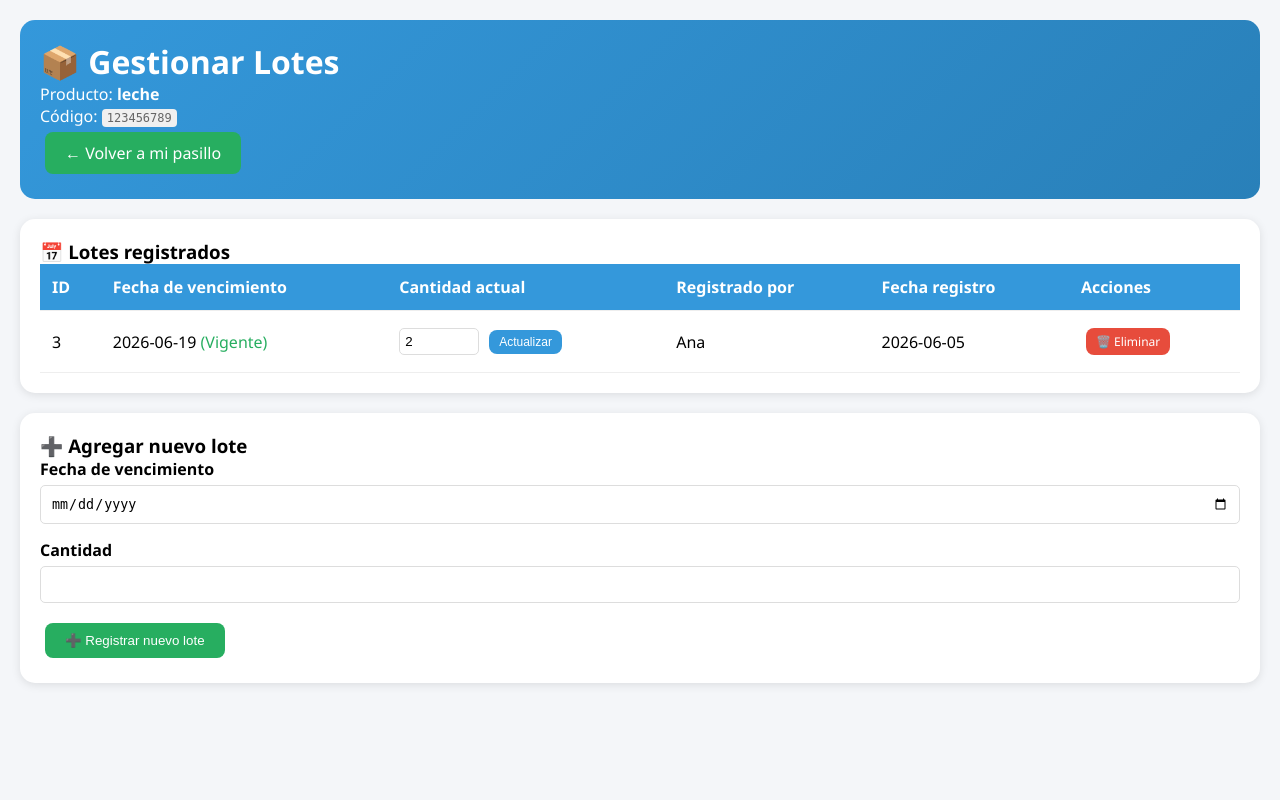
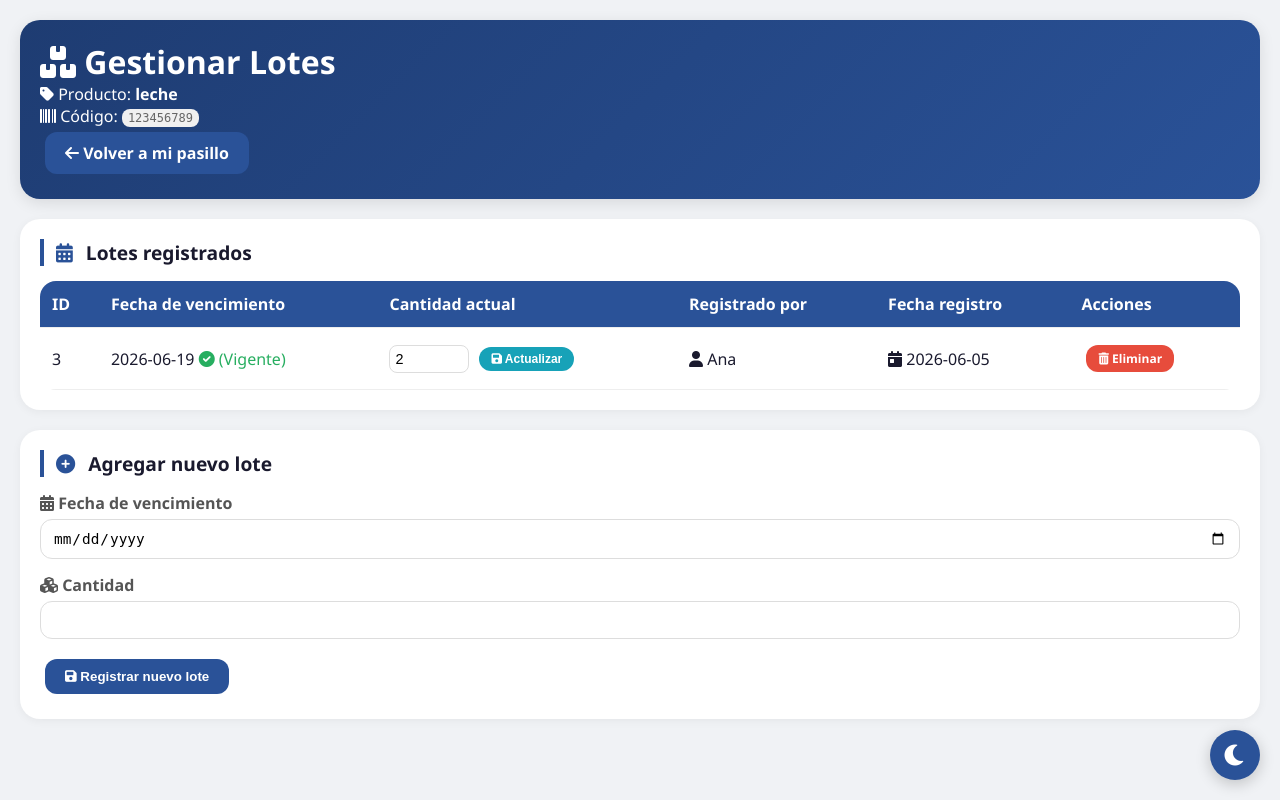
Before and after one commit to Danielblin/control-mass, a Flask app: page /gestionar_lotes/123456789 in a window 1280 px wide. Run offline with Flask 3, Linux system fonts and the light colour scheme; a user stored in the database is signed in; data comes from the database, SQL or seed files in the repository.

Commit message:
Actualizar gestión de lotes: diseño moderno y modo oscuro

```diff
--- a/templates/gestionar_lotes.html
+++ b/templates/gestionar_lotes.html
@@ -1,44 +1,215 @@
 <!DOCTYPE html>
-<html>
+<html lang="es">
 <head>
     <title>Gestionar Lotes - {{ producto[0] }}</title>
     <meta charset="UTF-8">
+    <meta name="viewport" content="width=device-width, initial-scale=1.0, user-scalable=yes">
+    <!-- Font Awesome 6 (íconos profesionales) -->
+    <link rel="stylesheet" href="https://cdnjs.cloudflare.com/ajax/libs/font-awesome/6.0.0-beta3/css/all.min.css">
     <style>
         * { margin: 0; padding: 0; box-sizing: border-box; }
-        body { font-family: 'Segoe UI', Arial, sans-serif; background: #f4f6f9; padding: 20px; }
-        .header { background: linear-gradient(135deg, #3498db 0%, #2980b9 100%); color: white; padding: 20px; border-radius: 15px; margin-bottom: 20px; }
-        .btn { padding: 10px 20px; border: none; border-radius: 8px; cursor: pointer; text-decoration: none; display: inline-block; margin: 5px; }
-        .btn-primary { background: #27ae60; color: white; }
+        body {
+            font-family: 'Segoe UI', Tahoma, Geneva, Verdana, sans-serif;
+            background: #f0f2f5;
+            padding: 20px;
+            color: #1a1a2e;
+            transition: background 0.3s, color 0.3s;
+        }
+
+        /* Modo oscuro */
+        body.dark-mode {
+            background: #1a1a2e;
+            color: #e0e0e0;
+        }
+
+        body.dark-mode .card {
+            background: #2d2d44;
+            color: #e0e0e0;
+        }
+
+        body.dark-mode table {
+            background: #2d2d44;
+        }
+
+        body.dark-mode th {
+            background: #4a6a9a;
+        }
+
+        body.dark-mode td {
+            border-bottom-color: #4a4a6a;
+        }
+
+        body.dark-mode .codigo-barras {
+            background: #4a4a6a;
+            color: #e0e0e0;
+        }
+
+        body.dark-mode input, body.dark-mode select {
+            background: #3a3a5a;
+            border-color: #5a5a7a;
+            color: #e0e0e0;
+        }
+
+        body.dark-mode .alerta {
+            background: #3a3a2a;
+        }
+
+        .header {
+            background: linear-gradient(135deg, #1e3c72 0%, #2a5298 100%);
+            color: white;
+            padding: 20px;
+            border-radius: 20px;
+            margin-bottom: 20px;
+            box-shadow: 0 4px 15px rgba(0,0,0,0.1);
+        }
+
+        body.dark-mode .header {
+            background: linear-gradient(135deg, #2a2a4a 0%, #3a3a6a 100%);
+        }
+
+        .btn {
+            padding: 10px 20px;
+            border: none;
+            border-radius: 12px;
+            cursor: pointer;
+            text-decoration: none;
+            display: inline-block;
+            margin: 5px;
+            font-weight: 600;
+            transition: all 0.2s;
+        }
+        .btn-primary { background: #2a5298; color: white; }
+        .btn-primary:hover { background: #1e3c72; transform: translateY(-2px); }
         .btn-danger { background: #e74c3c; color: white; }
-        .btn-info { background: #3498db; color: white; }
+        .btn-danger:hover { background: #c0392b; transform: translateY(-2px); }
+        .btn-info { background: #17a2b8; color: white; }
+        .btn-info:hover { background: #138496; transform: translateY(-2px); }
         .btn-warning { background: #f39c12; color: white; }
-        .btn-sm { padding: 5px 10px; font-size: 12px; }
-        .card { background: white; padding: 20px; border-radius: 15px; margin-bottom: 20px; box-shadow: 0 2px 10px rgba(0,0,0,0.1); }
+        .btn-warning:hover { background: #e67e22; transform: translateY(-2px); }
+        .btn-sm { padding: 5px 12px; font-size: 12px; }
+
+        .card {
+            background: white;
+            padding: 20px;
+            border-radius: 20px;
+            margin-bottom: 20px;
+            box-shadow: 0 2px 10px rgba(0,0,0,0.05);
+        }
+
+        .card h3 {
+            margin-bottom: 15px;
+            font-size: 1.2rem;
+            border-left: 4px solid #2a5298;
+            padding-left: 12px;
+        }
+
+        .card h3 i {
+            margin-right: 8px;
+            color: #2a5298;
+        }
+
         .form-group { margin-bottom: 15px; }
-        label { display: block; margin-bottom: 5px; font-weight: bold; }
-        input, select { width: 100%; padding: 10px; border: 1px solid #ddd; border-radius: 5px; }
-        table { width: 100%; border-collapse: collapse; }
-        th, td { padding: 12px; text-align: left; border-bottom: 1px solid #eee; }
-        th { background: #3498db; color: white; }
-        .alerta { background: #ffeaa7; border-left: 5px solid #e74c3c; }
-        .codigo-barras { font-family: monospace; font-size: 12px; color: #666; background: #f0f0f0; padding: 2px 5px; border-radius: 4px; display: inline-block; }
-        .form-editar { display: inline-flex; gap: 5px; align-items: center; }
-        .form-editar input { width: 80px; padding: 5px; border: 1px solid #ddd; border-radius: 5px; }
+        label { display: block; margin-bottom: 5px; font-weight: 600; color: #555; }
+        body.dark-mode label { color: #b0b0c0; }
+        input, select {
+            width: 100%;
+            padding: 10px 12px;
+            border: 1px solid #ddd;
+            border-radius: 12px;
+            font-size: 0.9rem;
+        }
+        input:focus, select:focus {
+            outline: none;
+            border-color: #2a5298;
+        }
+
+        table {
+            width: 100%;
+            border-collapse: collapse;
+            border-radius: 16px;
+            overflow: hidden;
+        }
+        th, td {
+            padding: 12px;
+            text-align: left;
+            border-bottom: 1px solid #eee;
+        }
+        th {
+            background: #2a5298;
+            color: white;
+            font-weight: 600;
+        }
+        .alerta {
+            background: #fff3cd;
+            border-left: 5px solid #ffc107;
+        }
+        .codigo-barras {
+            font-family: monospace;
+            font-size: 12px;
+            color: #666;
+            background: #f0f0f0;
+            padding: 2px 6px;
+            border-radius: 8px;
+            display: inline-block;
+        }
+        .form-editar {
+            display: inline-flex;
+            gap: 5px;
+            align-items: center;
+        }
+        .form-editar input {
+            width: 80px;
+            padding: 5px;
+            border: 1px solid #ddd;
+            border-radius: 8px;
+        }
         .vencido { color: #e74c3c; font-weight: bold; }
         .vigente { color: #27ae60; }
+
+        /* Botón modo oscuro flotante */
+        .dark-mode-toggle {
+            position: fixed;
+            bottom: 20px;
+            right: 20px;
+            background: #2a5298;
+            color: white;
+            border: none;
+            border-radius: 50%;
+            width: 50px;
+            height: 50px;
+            font-size: 1.5rem;
+            cursor: pointer;
+            box-shadow: 0 4px 15px rgba(0,0,0,0.2);
+            z-index: 100;
+            display: flex;
+            align-items: center;
+            justify-content: center;
+            transition: all 0.2s;
+        }
+        .dark-mode-toggle:hover {
+            transform: scale(1.05);
+        }
+
+        @media (max-width: 768px) {
+            body { padding: 12px; }
+            th, td { padding: 8px; font-size: 0.75rem; }
+            .form-editor input { width: 60px; }
+            .btn { padding: 8px 12px; }
+        }
     </style>
 </head>
 <body>
     <div class="header">
-        <h1>📦 Gestionar Lotes</h1>
-        <p>Producto: <strong>{{ producto[0] }}</strong></p>
-        <p>Código: <span class="codigo-barras">{{ codigo }}</span></p>
-        <a href="/user_pasillo" class="btn btn-primary">← Volver a mi pasillo</a>
+        <h1><i class="fas fa-boxes"></i> Gestionar Lotes</h1>
+        <p><i class="fas fa-tag"></i> Producto: <strong>{{ producto[0] }}</strong></p>
+        <p><i class="fas fa-barcode"></i> Código: <span class="codigo-barras">{{ codigo }}</span></p>
+        <a href="/user_pasillo" class="btn btn-primary"><i class="fas fa-arrow-left"></i> Volver a mi pasillo</a>
     </div>
 
     <div class="card">
-        <h3>📅 Lotes registrados</h3>
+        <h3><i class="fas fa-calendar-alt"></i> Lotes registrados</h3>
         {% if lotes %}
+        <div style="overflow-x: auto;">
             <table>
                 <thead>
                     <tr>
@@ -57,45 +228,71 @@
                         <td>
                             {{ l[1] }}
                             {% if l[1] <= hoy %}
-                        <span class="vencido"> (VENCIDO)</span>
+                            <span class="vencido"> <i class="fas fa-exclamation-circle"></i> (VENCIDO)</span>
                             {% else %}
-                        <span class="vigente"> (Vigente)</span>
+                            <span class="vigente"> <i class="fas fa-check-circle"></i> (Vigente)</span>
                             {% endif %}
                         </td>
                         <td>
                             <form class="form-editar" method="POST" action="/editar_lote/{{ l[0] }}">
                                 <input type="number" name="cantidad" value="{{ l[2] }}" required min="0">
-                            <button type="submit" class="btn btn-info btn-sm">Actualizar</button>
+                                <button type="submit" class="btn btn-info btn-sm"><i class="fas fa-save"></i> Actualizar</button>
                             </form>
                         </td>
-                    <td>{{ l[3] }}</td>
-                    <td>{{ l[4] }}</td>
+                        <td><i class="fas fa-user"></i> {{ l[3] }}</td>
+                        <td><i class="fas fa-calendar-day"></i> {{ l[4] }}</td>
                         <td>
-                        <a href="/eliminar_lote/{{ l[0] }}" class="btn btn-danger btn-sm" onclick="return confirm('¿Eliminar este lote? Esta acción no se puede deshacer.')">🗑️ Eliminar</a>
+                            <a href="/eliminar_lote/{{ l[0] }}" class="btn btn-danger btn-sm" onclick="return confirm('¿Eliminar este lote? Esta acción no se puede deshacer.')"><i class="fas fa-trash-alt"></i> Eliminar</a>
                         </td>
                     </tr>
                     {% endfor %}
                 </tbody>
             </table>
+        </div>
         {% else %}
-        <p style="margin-top:10px; color:#666;">⚠️ No hay lotes registrados para este producto.</p>
+        <p style="margin-top:10px; color:#666;"><i class="fas fa-info-circle"></i> No hay lotes registrados para este producto.</p>
         {% endif %}
     </div>
 
     <div class="card">
-        <h3>➕ Agregar nuevo lote</h3>
-        <form method="POST" action="/registrar_lote">
+        <h3><i class="fas fa-plus-circle"></i> Agregar nuevo lote</h3>
+        <form method="POST" action="/registrar_lote" onsubmit="return confirm('¿Confirmar registro de nuevo lote?')">
             <input type="hidden" name="codigo" value="{{ codigo }}">
             <div class="form-group">
-                <label>Fecha de vencimiento</label>
+                <label><i class="fas fa-calendar-alt"></i> Fecha de vencimiento</label>
                 <input type="date" name="fecha_vencimiento" required>
             </div>
             <div class="form-group">
-                <label>Cantidad</label>
+                <label><i class="fas fa-cubes"></i> Cantidad</label>
                 <input type="number" name="cantidad" required min="1">
             </div>
-            <button type="submit" class="btn btn-primary">➕ Registrar nuevo lote</button>
+            <button type="submit" class="btn btn-primary"><i class="fas fa-save"></i> Registrar nuevo lote</button>
         </form>
     </div>
+
+    <!-- Botón modo oscuro -->
+    <button class="dark-mode-toggle" id="darkModeToggle">
+        <i class="fas fa-moon"></i>
+    </button>
+
+    <script>
+        // Modo oscuro / claro
+        const darkModeToggle = document.getElementById('darkModeToggle');
+
+        function toggleDarkMode() {
+            document.body.classList.toggle('dark-mode');
+            const isDark = document.body.classList.contains('dark-mode');
+            localStorage.setItem('darkMode', isDark);
+            darkModeToggle.innerHTML = isDark ? '<i class="fas fa-sun"></i>' : '<i class="fas fa-moon"></i>';
+        }
+
+        // Cargar modo oscuro guardado
+        if (localStorage.getItem('darkMode') === 'true') {
+            document.body.classList.add('dark-mode');
+            darkModeToggle.innerHTML = '<i class="fas fa-sun"></i>';
+        }
+
+        darkModeToggle.addEventListener('click', toggleDarkMode);
+    </script>
 </body>
 </html>
```
Lines whose indentation alone changed are shown as unchanged.
